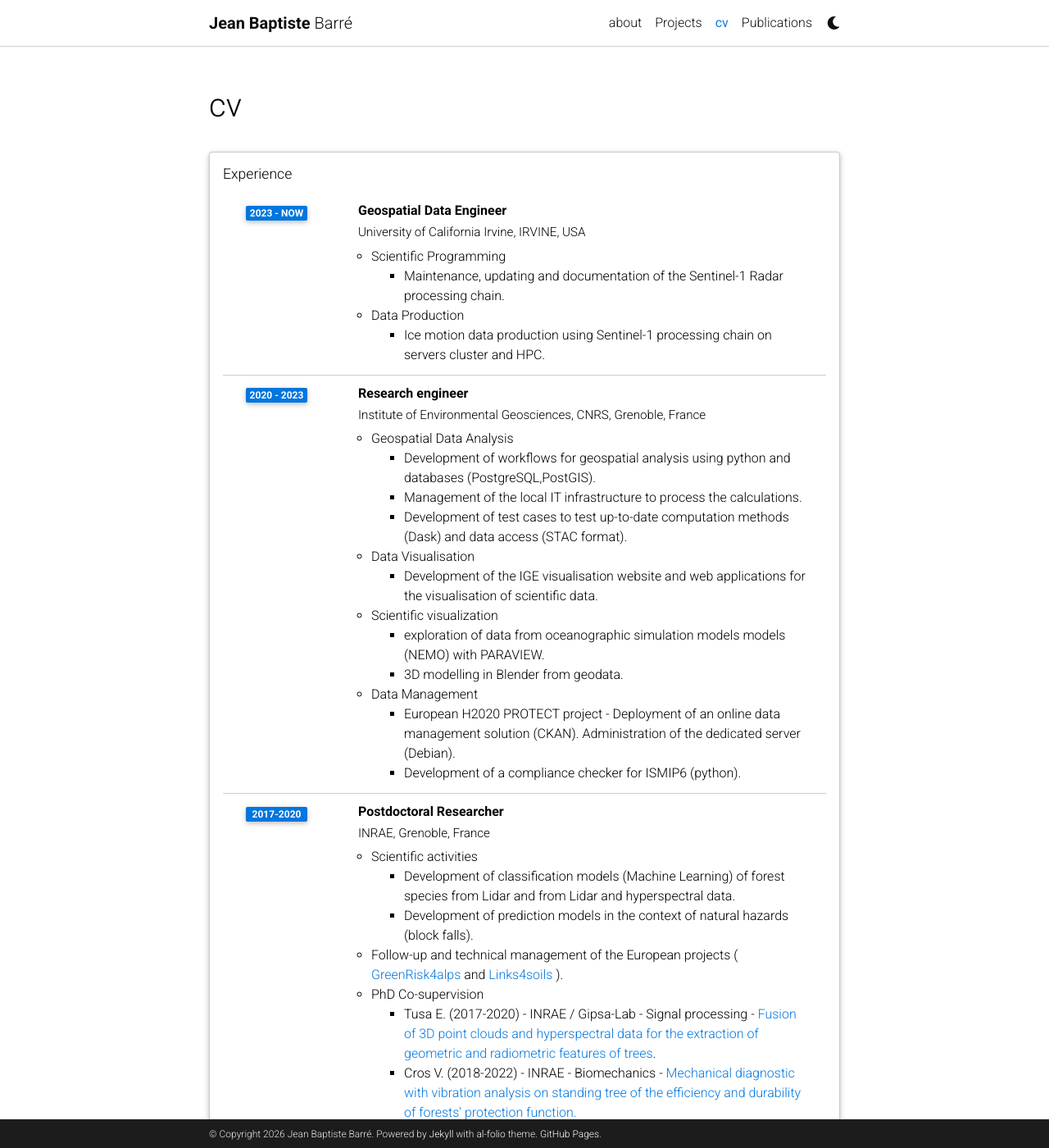
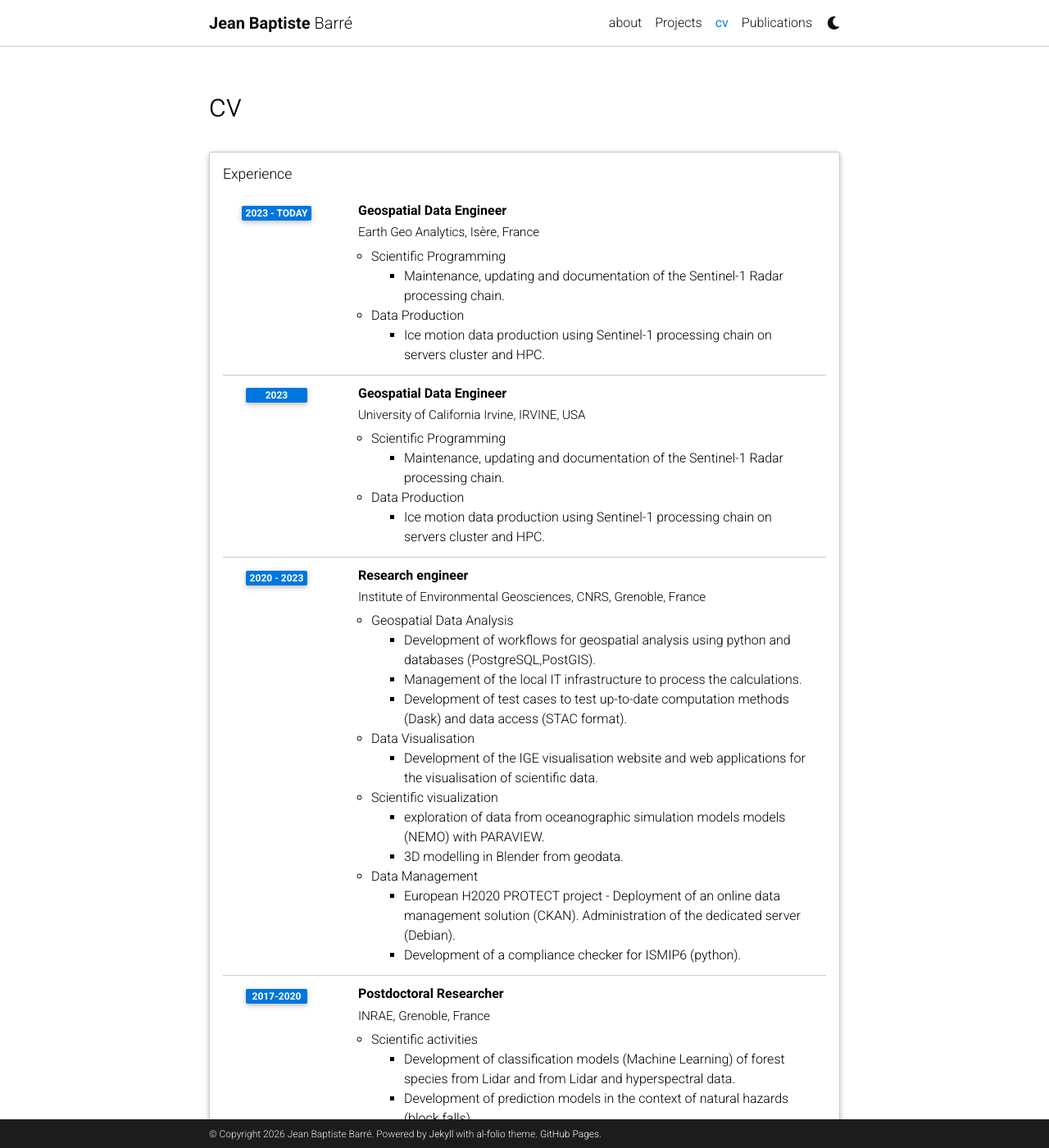
Before and after one commit to jbbarre/jbbarre.github.io, a Jekyll site: the page built from _pages/cv.md, in a window 1280 px wide and 1400 px high. Shown: the whole window at 82% size. Built offline with Jekyll 4.4.1, drawn with Linux system fonts in a browser that asks for light colours; full-size pictures stand in for the smaller copies a plugin makes; comment, search, counter and statistics services are not loaded; a style sheet for code colours, icons or effects is not loaded; some of the changed text lies outside the part shown.

Commit message:
Add Earth Geo Analytics branding and update CV experience/contact details
Shows the company name alongside the personal name on the landing page,
updates contact email and site description, and refreshes the CV with
current Earth Geo Analytics / UC Irvine experience entries.

Co-Authored-By: Claude Sonnet 5 <noreply@anthropic.com>

```diff
--- a/_config.yml
+++ b/_config.yml
@@ -6,9 +6,10 @@ title: blank # the website title (if blank, full name will be used instead)
 first_name: Jean Baptiste
 middle_name:
 last_name: Barré
-email: jb.barre@gmail.com
+company: Earth Geo Analytics
+email: jbbarre@earthgeoanalytics.fr
 description: > # the ">" symbol means to ignore newlines until "footer_text:"
-  Jean Baptiste Barré on-line CV
+  Geospatial data engineer with a PhD in instrumentation, signal processing, and imaging for environmental applications — Mutlisensor processing.
 footer_text: >
   Powered by <a href="https://jekyllrb.com/" target="_blank">Jekyll</a> with <a href="https://github.com/alshedivat/al-folio">al-folio</a> theme.
   <a href="https://pages.github.com/" target="_blank">GitHub Pages</a>.
--- a/_data/cv.yml
+++ b/_data/cv.yml
@@ -3,8 +3,19 @@
   contents:
 
     - title: Geospatial Data Engineer
+      institution: Earth Geo Analytics, Isère, France
+      year: 2023 - Today
+      description:
+        - title: Scientific Programming
+          contents:
+          - Maintenance, updating and documentation of the Sentinel-1 Radar processing chain.
+        - title:  Data Production
+          contents:
+          - Ice motion data production using Sentinel-1 processing chain on servers cluster and HPC.
+
+    - title: Geospatial Data Engineer
       institution: University of California Irvine, IRVINE, USA
-      year: 2023 - now
+      year: 2023
       description:
         - title: Scientific Programming
           contents:
@@ -50,7 +61,7 @@
           - Tusa E. (2017-2020) - INRAE / Gipsa-Lab - Signal processing - <a href="https://www.theses.fr/2020GRALT072"> Fusion of 3D point clouds and hyperspectral data for the extraction of geometric and radiometric features of trees</a>.
           - Cros V. (2018-2022) - INRAE - Biomechanics - <a href="https://www.theses.fr/s212788"> Mechanical diagnostic with vibration analysis on standing tree of the efficiency and durability of forests' protection function.</a>
 
-    - title: PhD
+    - title: PhD in instrumentation, signal processing, and imaging
       institution: INRAE, Grenoble, France
       year: 2013-2016
       description:
--- a/_layouts/about.html
+++ b/_layouts/about.html
@@ -6,7 +6,7 @@ layout: default
       <div class="post">
         <header class="post-header">
           <h1 class="post-title">
-           {% if site.title == "blank" -%}<span class="font-weight-bold">{{ site.first_name }}</span> {{ site.middle_name }} {{ site.last_name }}{%- else -%}{{ site.title }}{%- endif %}
+           {% if site.title == "blank" -%}<span class="font-weight-bold">{{ site.first_name }}</span> {{ site.middle_name }} {{ site.last_name }}{% if site.company %} <span class="font-weight-lighter">· {{ site.company }}</span>{% endif %}{%- else -%}{{ site.title }}{%- endif %}
           </h1>
           <p class="desc">{{ page.subtitle }}</p>
         </header>
```
Also changed, not shown: _data/coauthors.yml (deleted, +0 -34 lines).
